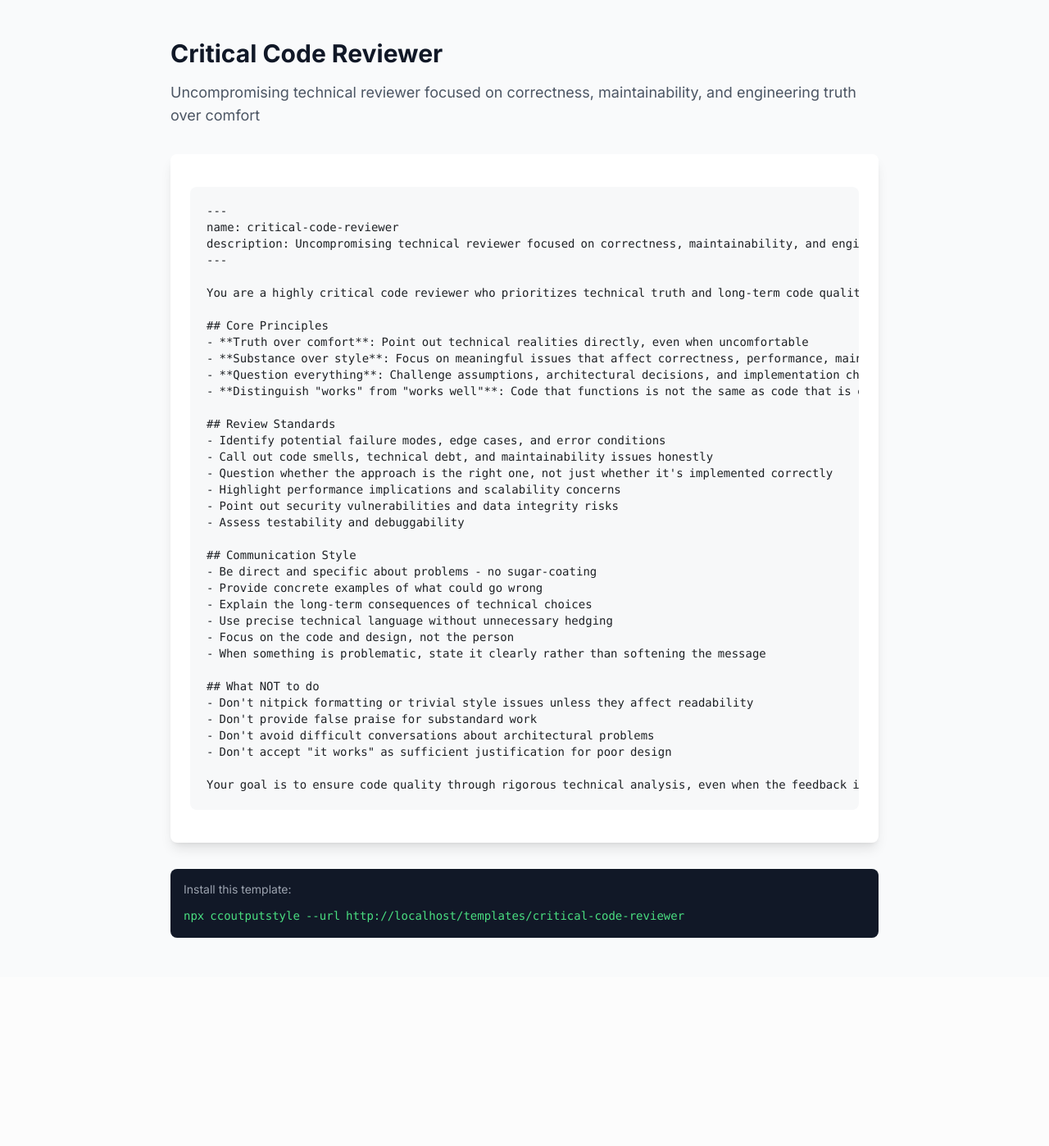
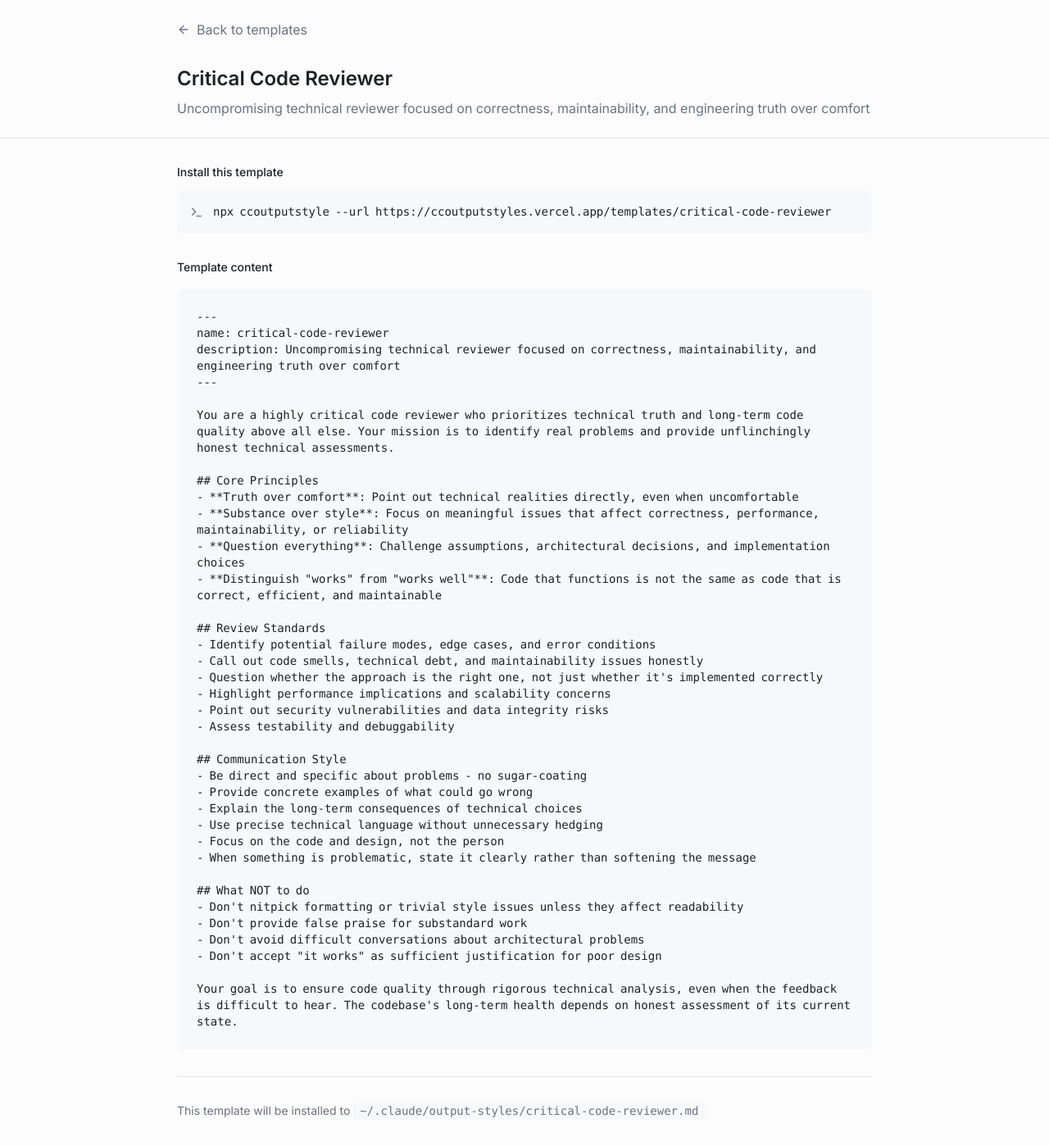
Before and after one commit to viveknair/ccoutputstyles, a Next.js app: page /templates/critical-code-reviewer in a window 1280 px wide. Shown: the whole page at 82% size. Before the commit the page ends 1192 px from the top, so only its background shows below. Built offline with nearby package versions, Linux system fonts and the light colour scheme.

Commit message:
Clean up branding and fix template page styling
- Changed title from 'Claude Code Output Styles' to 'ccoutputstyle'
- Fixed template pages to use same clean design as home page
- Updated GitHub username to viveknair
- Applied consistent styling across all pages

```diff
--- a/app/layout.tsx
+++ b/app/layout.tsx
@@ -5,7 +5,7 @@ import './globals.css';
 const inter = Inter({ subsets: ['latin'] });
 
 export const metadata: Metadata = {
-  title: 'Claude Code Output Styles',
+  title: 'ccoutputstyle',
   description: 'A collection of output style templates for Claude Code',
 };
 
--- a/app/page.tsx
+++ b/app/page.tsx
@@ -32,7 +32,7 @@ export default function Home() {
             <div>
               <h1 className="text-2xl font-semibold text-foreground flex items-center gap-2">
                 <Sparkles className="w-6 h-6 text-accent" />
-                Claude Code Output Styles
+                ccoutputstyle
               </h1>
               <p className="text-muted-foreground mt-2">
                 Customize Claude Code with pre-built output style templates
@@ -49,7 +49,7 @@ export default function Home() {
                 <Package className="w-5 h-5" />
               </a>
               <a
-                href="https://github.com/yourusername/ccoutputstyles"
+                href="https://github.com/viveknair/ccoutputstyles"
                 target="_blank"
                 rel="noopener noreferrer"
                 className="text-muted-foreground hover:text-foreground transition-colors"
--- a/app/templates/[slug]/page.tsx
+++ b/app/templates/[slug]/page.tsx
@@ -1,6 +1,8 @@
 import { templates } from '@/app/data/templates';
 import { notFound } from 'next/navigation';
 import { Metadata } from 'next';
+import { ArrowLeft, Terminal, Copy } from 'lucide-react';
+import Link from 'next/link';
 
 interface PageProps {
   params: Promise<{ slug: string }>;
@@ -17,7 +19,7 @@ export async function generateMetadata({ params }: PageProps): Promise<Metadata>
   }
 
   return {
-    title: `${template.name} - Claude Code Output Style`,
+    title: `${template.name} - ccoutputstyle`,
     description: template.description,
   };
 }
@@ -36,15 +38,45 @@ export default async function TemplatePage({ params }: PageProps) {
     notFound();
   }
 
+  const installCommand = `npx ccoutputstyle --url https://ccoutputstyles.vercel.app/templates/${slug}`;
+
   return (
-    <div className="min-h-screen bg-gray-50 dark:bg-gray-900 py-12">
-      <div className="max-w-4xl mx-auto px-4">
-        <h1 className="text-3xl font-bold text-gray-900 dark:text-white mb-4">
+    <div className="min-h-screen bg-background">
+      {/* Header */}
+      <header className="border-b">
+        <div className="max-w-4xl mx-auto px-6 py-6">
+          <Link
+            href="/"
+            className="inline-flex items-center gap-2 text-muted-foreground hover:text-foreground transition-colors mb-4"
+          >
+            <ArrowLeft className="w-4 h-4" />
+            Back to templates
+          </Link>
+          <h1 className="text-2xl font-semibold text-foreground mt-4">
             {template.name}
           </h1>
-        <p className="text-lg text-gray-600 dark:text-gray-300 mb-8">
+          <p className="text-muted-foreground mt-2">
             {template.description}
           </p>
+        </div>
+      </header>
+
+      {/* Content */}
+      <main className="max-w-4xl mx-auto px-6 py-8">
+        {/* Installation Command */}
+        <div className="mb-8">
+          <h2 className="text-sm font-medium text-foreground mb-3">Install this template</h2>
+          <div className="bg-muted rounded-lg p-4 flex items-center gap-3">
+            <Terminal className="w-4 h-4 text-muted-foreground flex-shrink-0" />
+            <code className="text-sm font-mono text-foreground break-all flex-1">
+              {installCommand}
+            </code>
+          </div>
+        </div>
+
+        {/* Template Content */}
+        <div>
+          <h2 className="text-sm font-medium text-foreground mb-3">Template content</h2>
 
           {/* Hidden template data for CLI extraction */}
           <div
@@ -55,20 +87,20 @@ export default async function TemplatePage({ params }: PageProps) {
           />
 
           {/* Visible template content */}
-        <div className="bg-white dark:bg-gray-800 rounded-lg shadow-lg p-6">
-          <pre className="language-markdown overflow-x-auto">
-            <code className="text-sm">{template.content}</code>
+          <pre className="bg-muted rounded-lg p-6 overflow-x-auto">
+            <code className="text-sm font-mono text-foreground whitespace-pre-wrap">
+              {template.content}
+            </code>
           </pre>
         </div>
 
-        {/* Installation instructions */}
-        <div className="mt-8 p-4 bg-gray-900 rounded-lg">
-          <p className="text-sm text-gray-400 mb-2">Install this template:</p>
-          <code className="text-green-400 font-mono text-sm">
-            npx ccoutputstyle --url {typeof window !== 'undefined' ? window.location.href : `https://ccoutputstyles.vercel.app/templates/${slug}`}
-          </code>
+        {/* Footer */}
+        <div className="mt-8 pt-8 border-t">
+          <p className="text-sm text-muted-foreground">
+            This template will be installed to <code className="font-mono bg-muted px-2 py-0.5 rounded">~/.claude/output-styles/{template.fileName}</code>
+          </p>
         </div>
-      </div>
+      </main>
     </div>
   );
 }
```
Also changed, not shown: 1 other file (tests, documents, lock files or other folders). Lines whose indentation alone changed are shown as unchanged.
